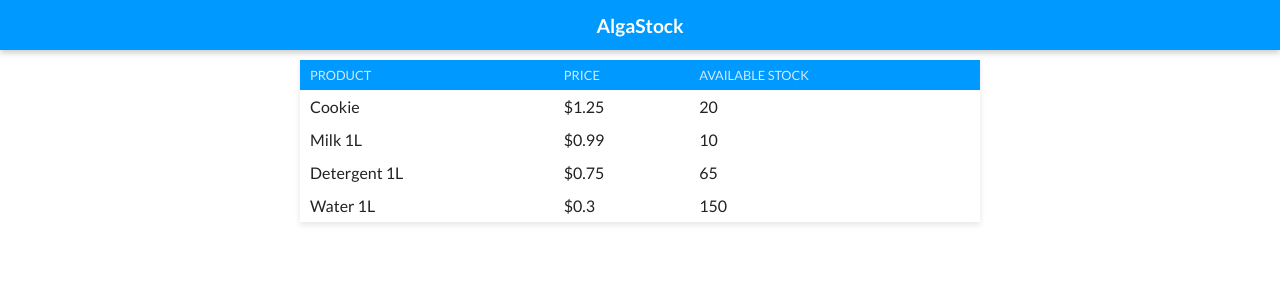
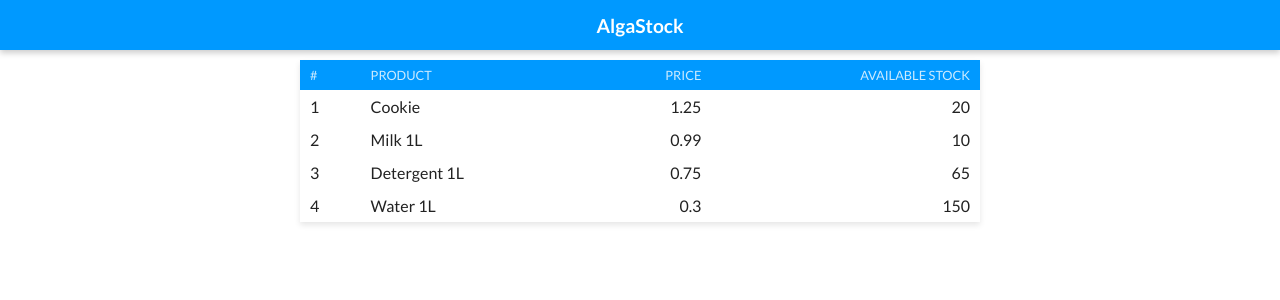
Before and after one commit to olvneto/curso-react, a React (Create React App) app: page / in a window 1280 px wide. Shown: the top 300 px of the page. Built offline with nearby package versions, Linux system fonts and the light colour scheme.

Commit message:
Aula 2.15

```diff
--- a/src/shared/Table/Table.tsx
+++ b/src/shared/Table/Table.tsx
@@ -1,33 +1,85 @@
 import React from 'react';
 import './Table.scss';
 import Products from './Table.mockdata';
+import Header from './../../components/Header/Header';
 
-const headers = [
+const headers: TableHeader[] = [
+  { key: 'id', value: '#' },
   { key: 'name', value: 'Product'},
-  { key: 'price', value: 'Price'},
-  { key: 'stock', value: 'Available Stock'}
+  { key: 'price', value: 'Price', right: true },
+  { key: 'stock', value: 'Available Stock', right: true}
 ]
 
+declare interface TableHeader{
+  key: string;
+  value: string;
+  right?: boolean;
+}
+
+type IndexedHeaders = {
+  [key: string]: TableHeader;
+}
+
+type OrganizedItem = {
+  [key: string]: any;
+}
+
+function organizeData(data: any[], headers: TableHeader[]):
+[OrganizedItem[], IndexedHeaders] {
+
+  const indexedHeaders: IndexedHeaders = {}
+
+  headers.forEach(header => {
+    indexedHeaders[header.key] = {
+      ...header
+    }
+  })
+
+  const headerKeysInOrder = Object.keys(indexedHeaders);
+
+  const organizedData = data.map(item => {
+  const organizedItem: OrganizedItem = {}
+
+    headerKeysInOrder.forEach(key => {
+      organizedItem[key] = item[key];
+    })
+
+    organizedItem.$original = item;
+    return organizedItem;
+  })
+  return [organizedData, indexedHeaders];
+}
+
 const Table = ()=> {
+  const [organizedData, indexedHeaders] = organizeData(Products, headers);
+
     return <table className="AppTable">
         <thead>
           <tr>
           {
             headers.map(header =>
-              <th key={header.key}>{header.value}</th>
+              <th className={header.right ? 'right' : ''}
+                  key={header.key}>{header.value}
+              </th>
             )
           }
           </tr>
         </thead>
         <tbody>
           {
-            Products.map(product =>
-              <tr key={product.id}>
-                <td>{product.name}</td>
-                <td>${product.price}</td>
-                <td>{product.stock}</td>
+            organizedData.map((row, i) =>{
+              return <tr key={i}>
+                {
+                  Object.keys(row)
+                  .map((item, i) =>
+                   item !== '$original' ?
+                    <td key={row.$original.id + i}
+                      className={indexedHeaders[item].right ? 'right':''}>{row[item]}</td> : null
+                  )
+                }
               </tr>
-          )}
+          })
+          }
         </tbody>
     </table>
 }
```
